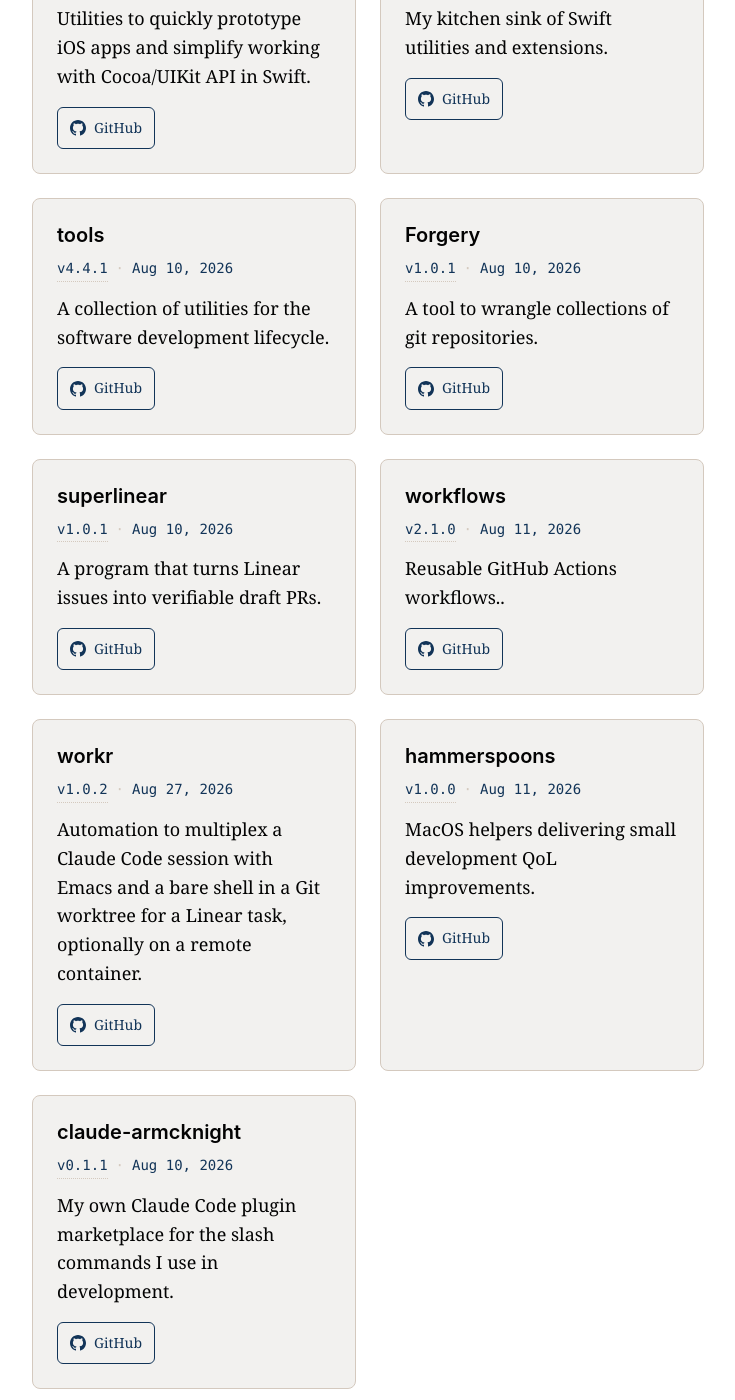
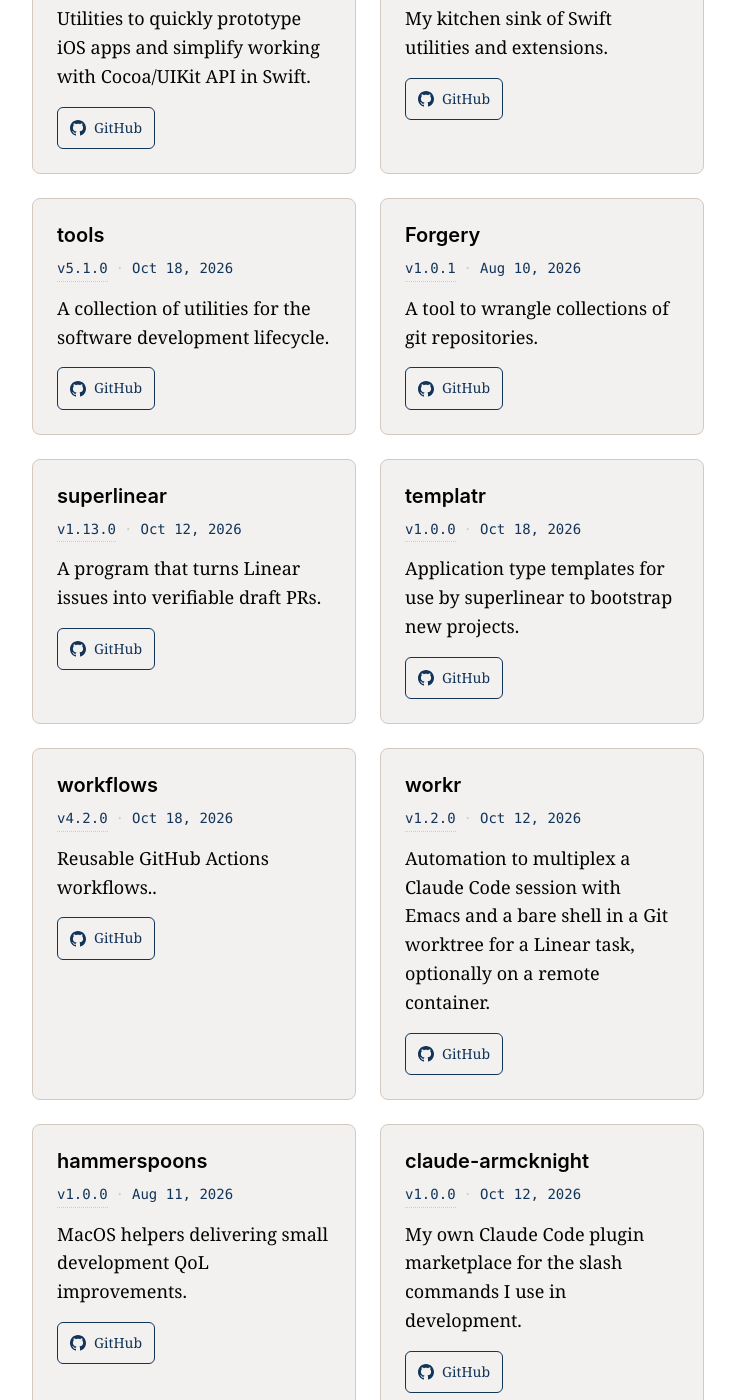
Before and after one commit to armcknight/mcknight.io, a Jekyll site: the page built from projects/index.html, in a window 1280 px wide and 1400 px high, scrolled down 1914 px. Shown: the whole window, without its empty margins (272-1007 px from the left). Built offline with Jekyll 4.4.1, drawn with Linux system fonts in a browser that asks for light colours.

Commit message:
update projects/releases

```diff
--- a/_data/projects.yml
+++ b/_data/projects.yml
@@ -29,6 +29,11 @@ devtools:
     website-name: "GitHub"
     release-repo: "armcknight/homebrew-tools"
     release-tag-prefix: "superlinear-"
+
+  - name: "templatr"
+    description: "Application type templates for use by superlinear to bootstrap new projects."
+    website: "https://github.com/armcknight/templatr"
+    website-name: "GitHub"
 
   - name: "workflows"
     description: "Reusable GitHub Actions workflows.."
--- a/_data/releases.yml
+++ b/_data/releases.yml
@@ -24,37 +24,42 @@ swift-armcknight:
   url: https://github.com/armcknight/swift-armcknight/releases/tag/1.0.0
   tag: 1.0.0
 tools:
-  version: 4.4.1
-  date: '2026-08-10'
-  url: https://github.com/armcknight/homebrew-tools/releases/tag/tools-4.4.1
-  tag: tools-4.4.1
+  version: 5.1.0
+  date: '2026-10-18'
+  url: https://github.com/armcknight/homebrew-tools/releases/tag/tools-5.1.0
+  tag: tools-5.1.0
 Forgery:
   version: 1.0.1
   date: '2026-08-10'
   url: https://github.com/armcknight/homebrew-tools/releases/tag/forgery-1.0.1
   tag: forgery-1.0.1
 superlinear:
-  version: 1.0.1
-  date: '2026-08-10'
-  url: https://github.com/armcknight/homebrew-tools/releases/tag/superlinear-1.0.1
-  tag: superlinear-1.0.1
+  version: 1.13.0
+  date: '2026-10-12'
+  url: https://github.com/armcknight/homebrew-tools/releases/tag/superlinear-1.13.0
+  tag: superlinear-1.13.0
+templatr:
+  version: 1.0.0
+  date: '2026-10-18'
+  url: https://github.com/armcknight/templatr/releases/tag/v1.0.0
+  tag: v1.0.0
 workflows:
-  version: 2.1.0
-  date: '2026-08-11'
-  url: https://github.com/armcknight/workflows/releases/tag/2.1.0
-  tag: 2.1.0
+  version: 4.2.0
+  date: '2026-10-18'
+  url: https://github.com/armcknight/workflows/releases/tag/4.2.0
+  tag: 4.2.0
 workr:
-  version: 1.0.2
-  date: '2026-08-27'
-  url: https://github.com/armcknight/homebrew-tools/releases/tag/work-1.0.2
-  tag: work-1.0.2
+  version: 1.2.0
+  date: '2026-10-12'
+  url: https://github.com/armcknight/homebrew-tools/releases/tag/work-1.2.0
+  tag: work-1.2.0
 hammerspoons:
   version: 1.0.0
   date: '2026-08-11'
   url: https://github.com/armcknight/hammerspoons/releases/tag/1.0.0
   tag: 1.0.0
 claude-armcknight:
-  version: 0.1.1
-  date: '2026-08-10'
-  url: https://github.com/armcknight/claude-armcknight/releases/tag/0.1.1
-  tag: 0.1.1
+  version: 1.0.0
+  date: '2026-10-12'
+  url: https://github.com/armcknight/armcknight-claude/releases/tag/1.0.0
+  tag: 1.0.0
```
